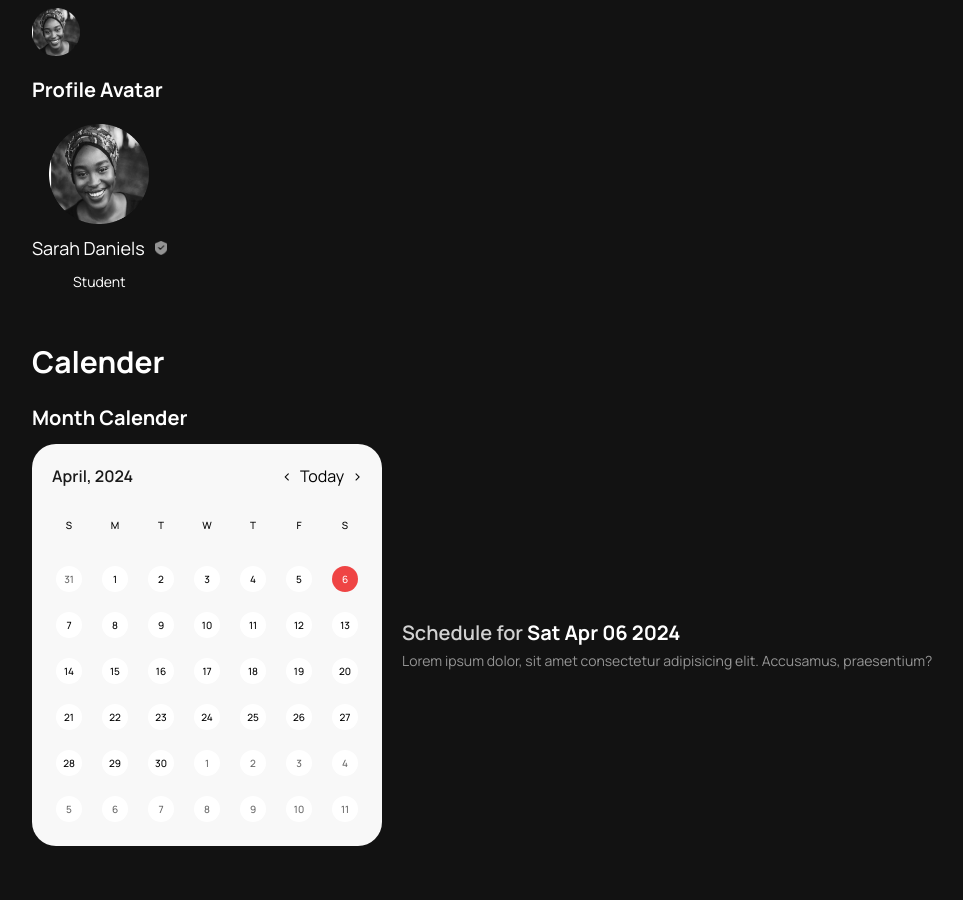
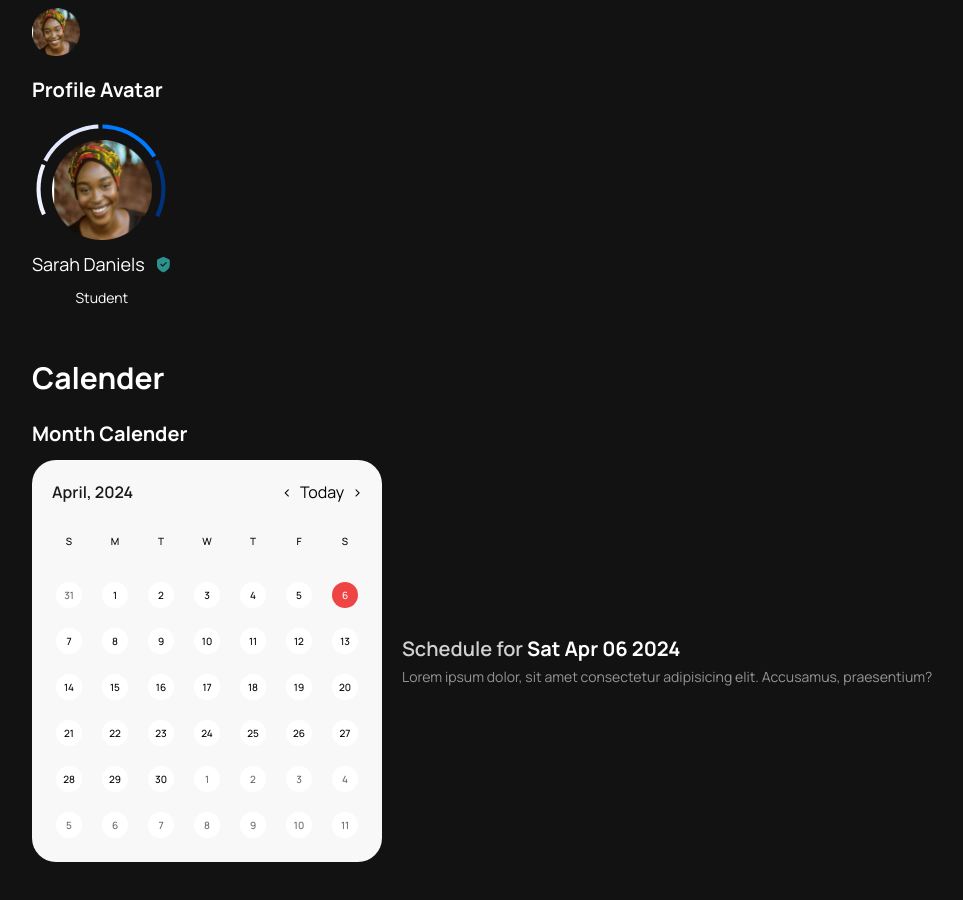
Before and after one commit to AJ1732/capstone_schoolbase_lms, a React (Vite) app: page / in a window 1280 px wide. Shown: the part 1640-2540 px from the top of the page, without its empty margins (48-1011 px from the left). Built offline with nearby package versions, Linux system fonts and the light colour scheme.

Commit message:
style: update style of avatar

```diff
--- a/src/components/Avatar.jsx
+++ b/src/components/Avatar.jsx
@@ -1,5 +1,4 @@
 import React from 'react'
-import badge from '../assets/badge.png'
 
 export const HeaderAvatar = ({ src }) => {
   return (
@@ -12,9 +11,14 @@ export const HeaderAvatar = ({ src }) => {
 export const ProfileAvatar = ({ src, name, title }) => {
   return (
     <div className='flex flex-col justify-center items-center gap-2.5'>
-      <div>
-
-        <figure className='size-[100px] rounded-full'>
+      <div className='relative'>
+        <svg className='absolute -left-4 size-[130px]' xmlns="http://www.w3.org/2000/svg" width="131" height="130" viewBox="0 0 131 130" fill="none">
+          <path d="M6.13023 91.4619C2.50953 83.3385 0.594419 74.5585 0.503404 65.6652C0.412388 56.7719 2.14741 47.9545 5.60109 39.7587L9.37991 41.3511C6.14411 49.0299 4.51854 57.291 4.60382 65.6232C4.68909 73.9555 6.48339 82.1816 9.87567 89.7925L6.13023 91.4619Z" fill="#F0F2FF"/>
+          <path d="M7.51194 35.6336C12.7274 25.3349 20.5916 16.6109 30.296 10.3586C40.0004 4.10634 51.1949 0.551346 62.7285 0.0591151L62.9033 4.15601C52.0973 4.61719 41.6091 7.94791 32.5169 13.8058C23.4248 19.6636 16.0567 27.8372 11.1702 37.4862L7.51194 35.6336Z" fill="#E3E8FF"/>
+          <path d="M67.0622 0.0187767C77.9571 0.280706 88.6113 3.27776 98.0449 8.73431C107.479 14.1909 115.389 21.9317 121.048 31.2451L117.544 33.3746C112.241 24.6488 104.83 17.3962 95.9918 12.2839C87.1533 7.1716 77.1713 4.36363 66.9637 4.11822L67.0622 0.0187767Z" fill="#007BFF"/>
+          <path d="M123.298 35.2618C127.91 44.2259 130.374 54.1399 130.495 64.2202C130.616 74.3004 128.391 84.2707 123.995 93.3428L120.305 91.5548C124.423 83.055 126.508 73.7137 126.395 64.2694C126.282 54.825 123.973 45.5365 119.652 37.1379L123.298 35.2618Z" fill="#00337C"/>
+        </svg>
+        <figure className='size-[100px] mt-4 rounded-full'>
           <img src={src} alt="" />
         </figure>
 
@@ -23,9 +27,9 @@ export const ProfileAvatar = ({ src, name, title }) => {
 
       <div className='flex justify-center items-center gap-2.5'>
         <h4 className='text-lg'>{name}</h4>
-        <figure className='w-3'>
-          <img src={badge} alt="" />
-        </figure>
+        <svg className='ssize-3' xmlns="http://www.w3.org/2000/svg" width="17" height="17" viewBox="0 0 17 17" fill="none">
+         <path fill-rule="evenodd" clip-rule="evenodd" d="M2 4.62037C2 4.06052 2.32971 3.55318 2.8413 3.32581L7.79962 1.1221C8.16597 0.959299 8.58403 0.959299 8.95038 1.1221L13.9087 3.32581C14.4203 3.55318 14.75 4.06052 14.75 4.62037V9.36641C14.75 13.529 10.257 15.6947 8.81488 16.2826C8.53105 16.3983 8.21902 16.3983 7.93512 16.2826C6.49304 15.6947 2 13.529 2 9.36641V4.62037ZM11.5625 6.17888C11.77 6.38634 11.77 6.72272 11.5625 6.93018L8.0423 10.4504C7.83483 10.6578 7.49851 10.6578 7.29104 10.4504L5.54167 8.701C5.3342 8.49353 5.3342 8.15721 5.54167 7.94974C5.74913 7.74227 6.0855 7.74227 6.29297 7.94974L7.66667 9.32341L10.8112 6.17888C11.0186 5.97142 11.355 5.97142 11.5625 6.17888Z" fill="#2C928E"/>
+        </svg>
       </div>
 
       <p className='text-sm'>{title}</p>
```
Also changed, not shown: src/assets/avatarImg.png.
